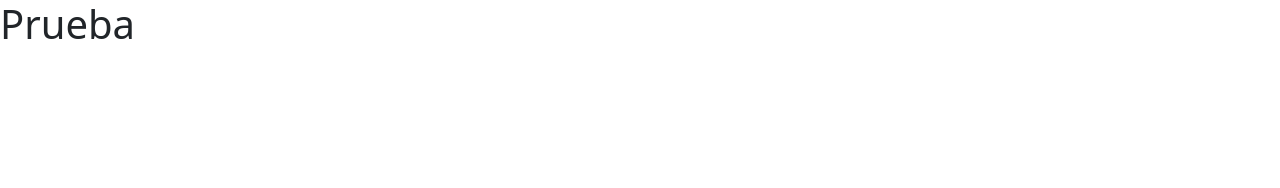
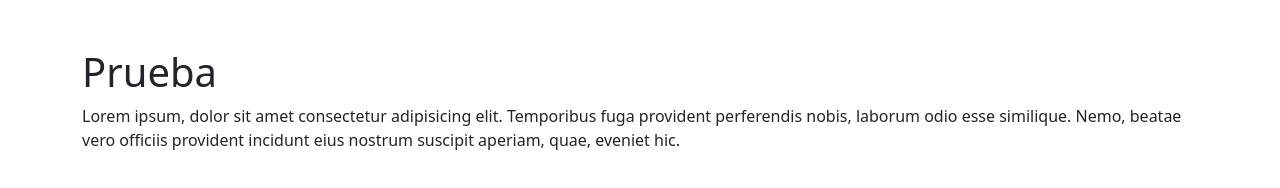
Before and after one commit to An-Felipe/pruebagit, a plain HTML site: page index.html in a window 1280 px wide. Drawn offline with nearby package versions, Linux system fonts and the light colour scheme.

Commit message:
prueba 1

```diff
--- a/index.html
+++ b/index.html
@@ -7,7 +7,18 @@
     <link href="https://cdn.jsdelivr.net/npm/bootstrap@5.2.1/dist/css/bootstrap.min.css" rel="stylesheet" integrity="sha384-iYQeCzEYFbKjA/T2uDLTpkwGzCiq6soy8tYaI1GyVh/UjpbCx/TYkiZhlZB6+fzT" crossorigin="anonymous">
   </head>
   <body>
-    <h1>Prueba</h1>
+
+    <div class="container">
+
+        <div class="mt-5">
+
+            <h1>Prueba</h1>
+
+        </div>
+
+        <p>Lorem ipsum, dolor sit amet consectetur adipisicing elit. Temporibus fuga provident perferendis nobis, laborum odio esse similique. Nemo, beatae vero officiis provident incidunt eius nostrum suscipit aperiam, quae, eveniet hic.</p>
+
+    </div>
 
 
 
```
